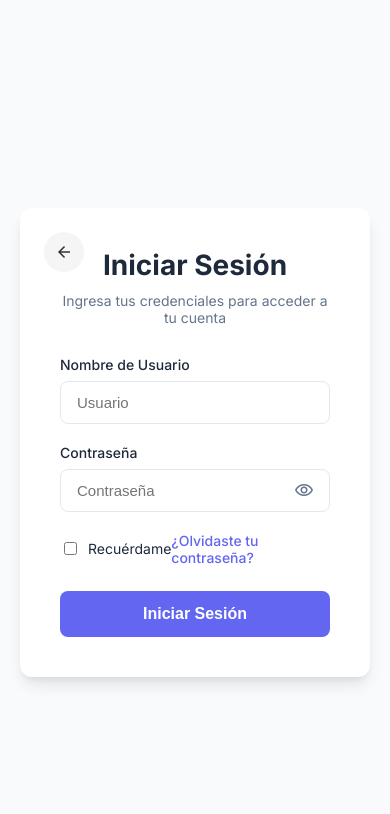
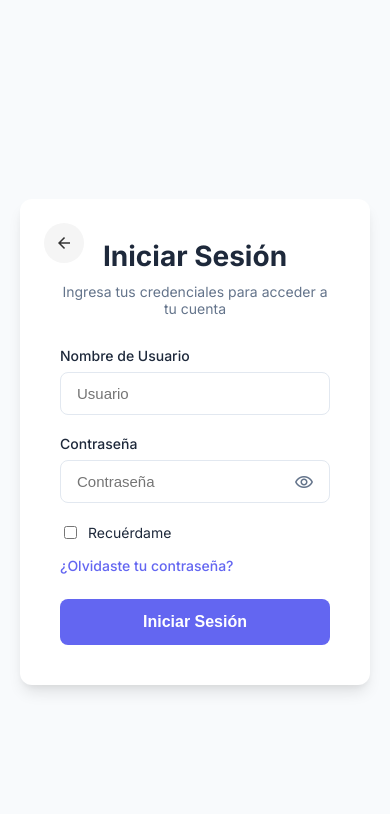
Before and after one commit to JuanDiegoHub/DiegoBarberia-Web, a Django app: page /login/?next=/citas/ in a window 390 px wide. Shown: the top 814 px of the page. Run offline with Django 5.2, Linux system fonts and the light colour scheme.

Commit message:
Fix overlapping elements in login form on mobile

```diff
--- a/gestion/static/gestion/css/style.css
+++ b/gestion/static/gestion/css/style.css
@@ -108,6 +108,8 @@ body, html {
     display: flex;
     justify-content: space-between;
     align-items: center;
+    flex-wrap: wrap;
+    gap: 15px;
     font-size: 14px;
     margin-bottom: 25px;
 }
```
